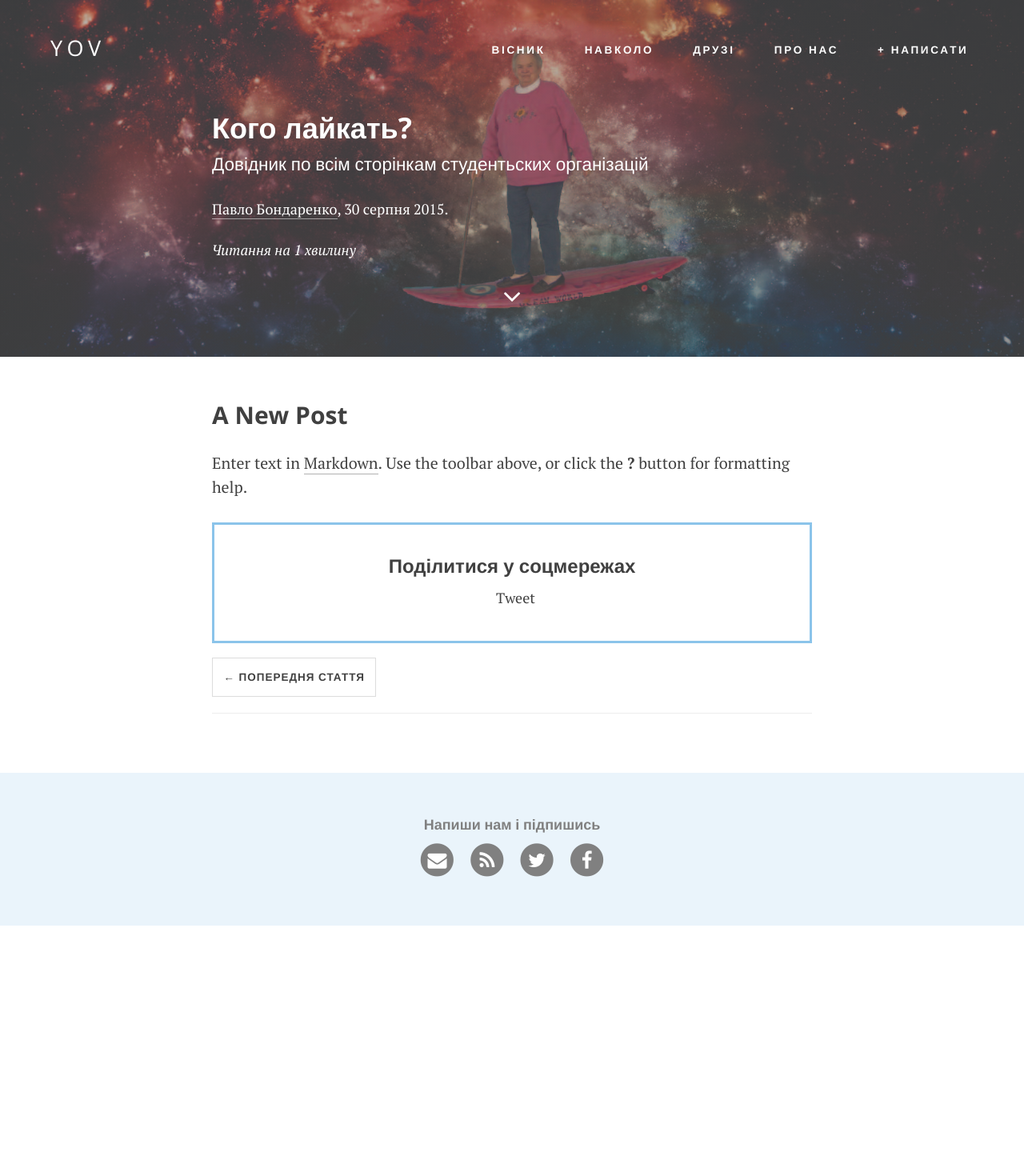
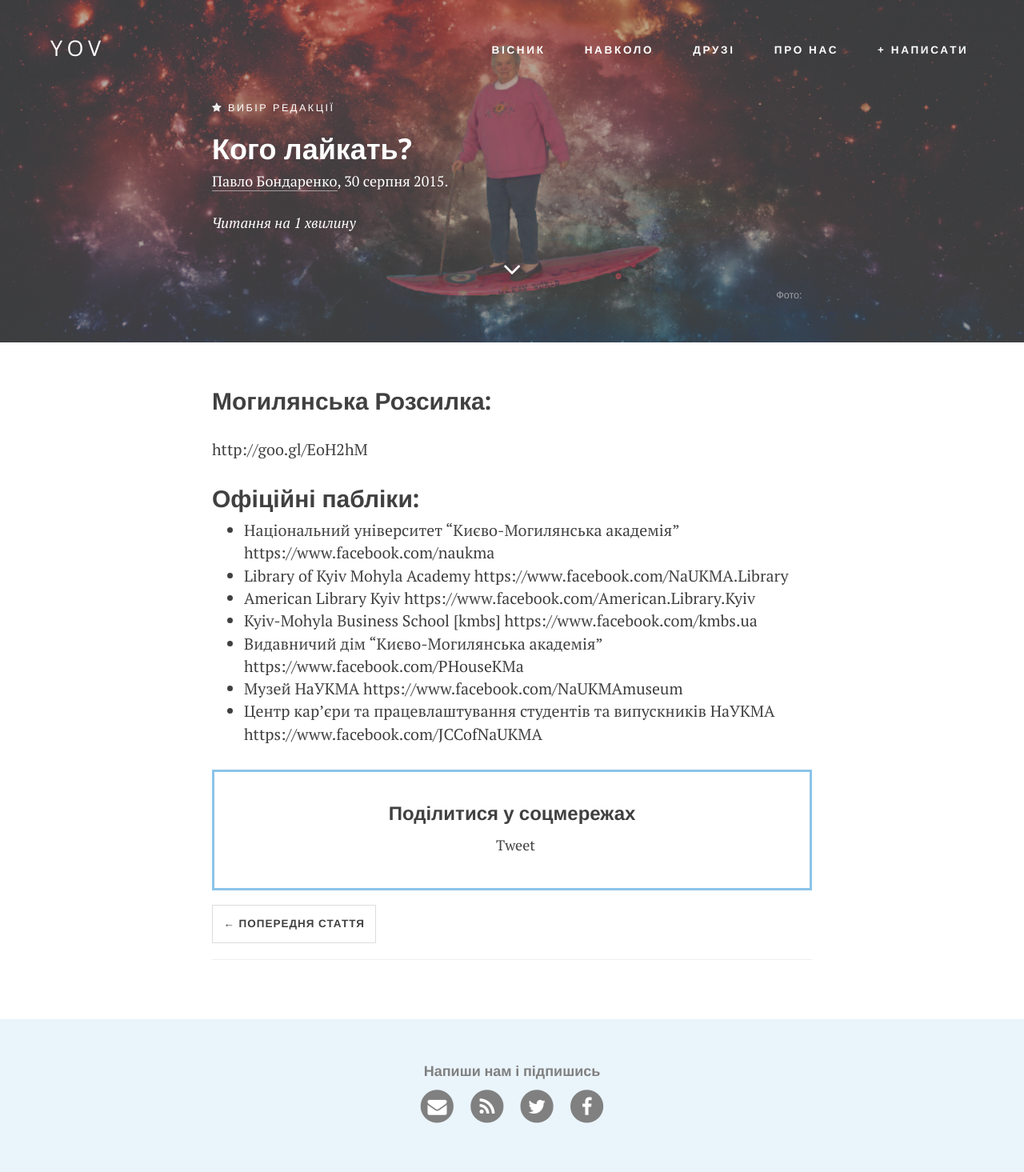
Before and after one commit to boretskyi/boretskyi.github.io, a Jekyll site: the page built from _posts/2015-08-30-kma_guide.md, in a window 1280 px wide. Shown: the whole page at 80% size. Built offline with Jekyll 4.4.1, drawn with Linux system fonts in a browser that asks for light colours; nearby versions of some CDN libraries; comment, search, counter and statistics services are not loaded; before the commit the page ends 1157 px from its top, so only the background shows below that.

Commit message:
Updated 2015-08-30-kma_guide.md

```diff
--- a/_posts/2015-08-30-kma_guide.md
+++ b/_posts/2015-08-30-kma_guide.md
@@ -3,15 +3,26 @@
 tags:
   - science
 published: true
-subtitle: Довідник по всім сторінкам студентьских організацій
+subtitle: null
 author: Павло Бондаренко
 author_link: "https://www.facebook.com/bondarenkopavlo"
 image: /media/kma_guide/granny2.jpg
 title: "Кого лайкать?"
 publised: true
+featured: true
+image_credit: ""
+image_credit_link: ""
 ---
 
+##Могилянська Розсилка:
+http://goo.gl/EoH2hM
 
-## A New Post
+##Офіційні пабліки:
 
-Enter text in [Markdown](http://daringfireball.net/projects/markdown/). Use the toolbar above, or click the **?** button for formatting help.
+- Національний університет "Києво-Могилянська академія" https://www.facebook.com/naukma
+- Library of Kyiv Mohyla Academy https://www.facebook.com/NaUKMA.Library
+- American Library Kyiv https://www.facebook.com/American.Library.Kyiv
+- Kyiv-Mohyla Business School [kmbs] https://www.facebook.com/kmbs.ua
+- Видавничий дім "Києво-Могилянська академія" https://www.facebook.com/PHouseKMa
+- Музей НаУКМА https://www.facebook.com/NaUKMAmuseum
+- Центр кар’єри та працевлаштування студентів та випускників НаУКМА https://www.facebook.com/JCCofNaUKMA
```
